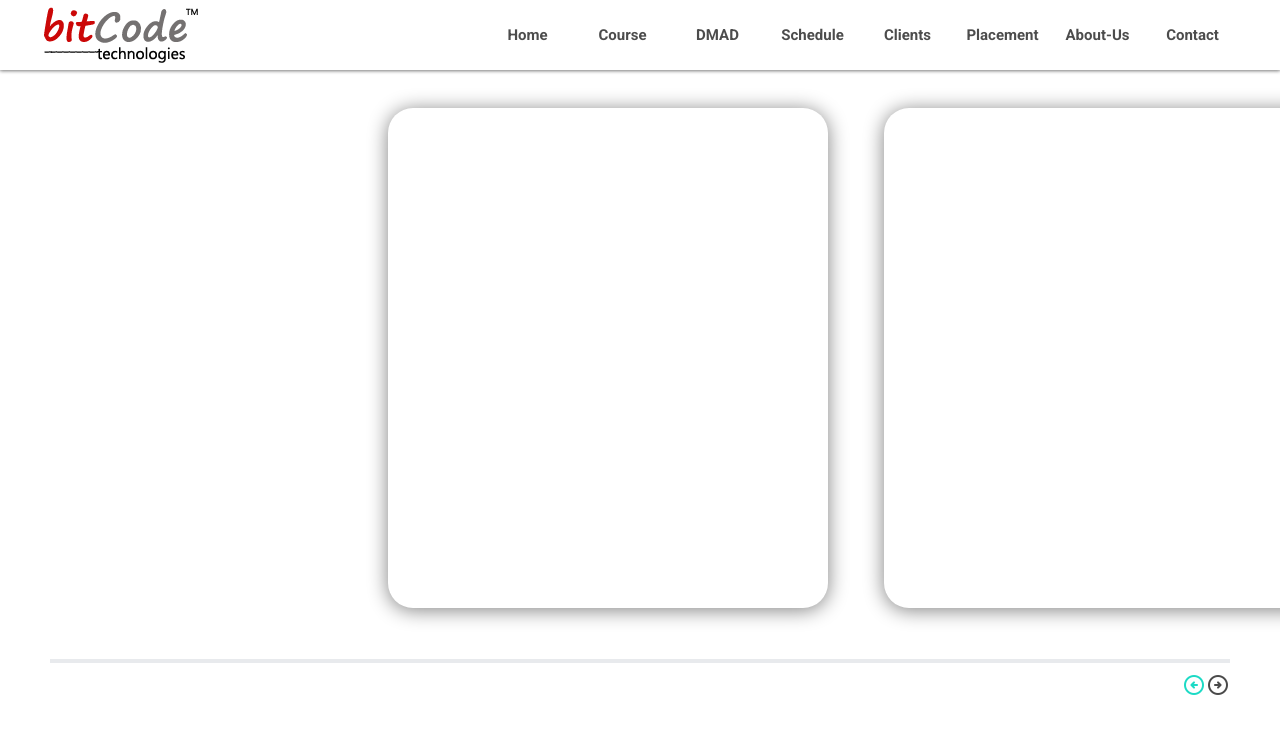
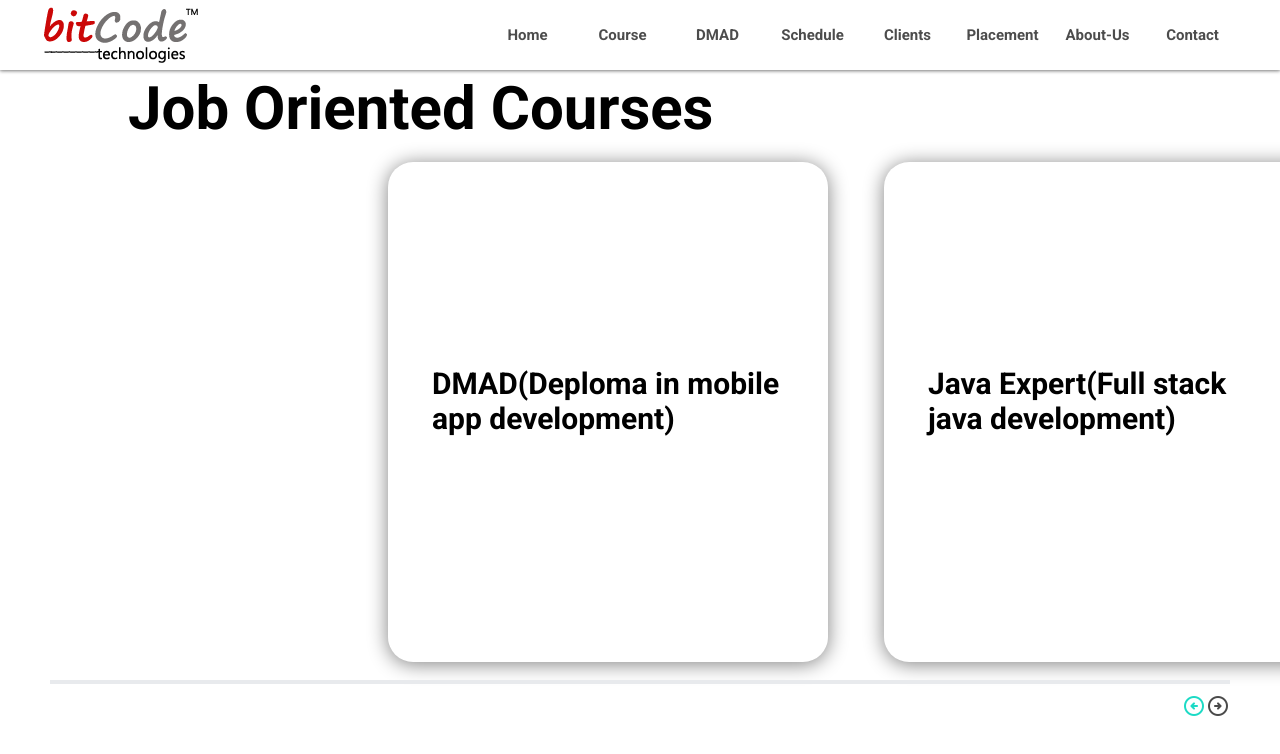
Before and after one commit to PranavJoshi2893/bitcodeProject, an Angular app: page / in a window 1280 px wide. Shown: the top 754 px of the page. Built offline with nearby package versions, Linux system fonts and the light colour scheme.

Commit message:
animation change revision-2

```diff
--- a/src/app/app.module.ts
+++ b/src/app/app.module.ts
@@ -12,6 +12,7 @@ import { CourseComponentComponent } from './main-page/info-page/course-component
 import { AdvantagePageComponent } from './main-page/info-page/advantage-page/advantage-page.component';
 import { ClientAndRecruitersComponent } from './main-page/info-page/client-and-recruiters/client-and-recruiters.component';
 import { CompanyInfoComponent } from './main-page/company-info/company-info.component';
+import { CourseCardComponent } from './main-page/info-page/course-component/course-card/course-card.component';
 
 
 @NgModule({
@@ -25,7 +26,7 @@ import { CompanyInfoComponent } from './main-page/company-info/company-info.comp
     AdvantagePageComponent,
     ClientAndRecruitersComponent,
     CompanyInfoComponent,
-
+    CourseCardComponent,
   ],
   imports: [
     BrowserModule,
--- /dev/null
+++ b/src/app/main-page/info-page/course-component/course-card/course-card.component.css
@@ -0,0 +1,17 @@
+.mainContainer{
+    display: flex;
+    flex-direction: column;
+    width: 80%;
+    height: 80%;
+    margin: 10% auto;
+}
+.header{
+    width: 100%;
+    height:40%;
+}
+.main{
+    width: 100;
+    height: 60%;
+    font-size: 2rem;
+    font-weight: 700;
+}
--- /dev/null
+++ b/src/app/main-page/info-page/course-component/course-card/course-card.component.html
@@ -0,0 +1,6 @@
+<div class="mainContainer">
+    <div class="header"></div>
+    <div class="main">
+        {{course}}
+    </div>
+</div>
--- a/src/app/main-page/info-page/course-component/course-component.component.css
+++ b/src/app/main-page/info-page/course-component/course-component.component.css
@@ -1,30 +1,49 @@
 .mainContainer{
     width: 100vw;
-    height: 80vh;
+    height:min-content;
     margin: 3px auto;
     display: flex;
     flex-direction: column;
     justify-content: space-around;
     overflow-x:hidden;
+}
 
-}
 .cardContainer{
     display: grid;
-    grid-template-columns: repeat(7, 1fr);
-    gap: 20px;
+
     position: relative;
     z-index: -1;
-    transition: all ease-in-out 0.5s
 }
+
 .courseCard{
-    margin: 18px;
-    width: 440px;
-    height: 500px;
     border-radius: 25px;
     box-shadow: 0px 2px 20px grey;
     background-color: white;
+    height: 500px;
+    margin: 18px;
+}
 
+@media screen and (min-width:1024px){
+    .cardContainer{
+        grid-template-columns: repeat(7, 1fr);
+        gap: 20px;
+        transition: all ease-in-out 0.5s;
+    }
+    .courseCard{
+        width: 440px;
+    }
 }
+
+@media screen and (max-width:1023px){
+    .cardContainer{
+        grid-template-columns: repeat(auto-fit, minmax(360px,1fr));
+    }
+    .courseCard{
+        width: minmax(350px,400px);
+    }
+}
+
+
 h1{
     font-size: 4rem;
     width: 1024px;
--- a/src/app/main-page/info-page/course-component/course-component.component.html
+++ b/src/app/main-page/info-page/course-component/course-component.component.html
@@ -1,26 +1,17 @@
 <div class="mainContainer">
-    <!-- <h1>Job Oriented Courses</h1> -->
+    <h1>Job Oriented Courses</h1>
     <div class="cardContainer" [style.left.px]="cardContainerPosition">
         <div class="courseCard">
-
+            <app-course-card [course]="arr[0]"></app-course-card>
         </div>
         <div class="courseCard">
-
+            <app-course-card [course]="arr[2]"></app-course-card>
         </div>
         <div class="courseCard">
-
+            <app-course-card [course]="arr[3]"></app-course-card>
         </div>
         <div class="courseCard">
-
-        </div>
-        <div class="courseCard">
-
-        </div>
-        <div class="courseCard">
-
-        </div>
-        <div class="courseCard">
-
+            <app-course-card [course]="arr[4]"></app-course-card>
         </div>
     </div>
 
--- a/src/app/main-page/info-page/course-component/course-component.component.ts
+++ b/src/app/main-page/info-page/course-component/course-component.component.ts
@@ -7,9 +7,15 @@ import { Component, DoCheck, HostListener} from '@angular/core';
 })
 export class CourseComponentComponent implements DoCheck {
 
+
+
+  arr:string[]=["DMAD(Deploma in mobile app development)","Web Expert(Full stack web Development)","Java Expert(Full stack java development)","Android Expert(Core java,Android)","iExpert(c,c++,Swift,iOS)"];
+
+
+
   percentage:number=0;
   counter=0;
-  cardNumber:number=6;
+  cardNumber:number=3;
   devision:number=100/this.cardNumber;
 
 
@@ -28,8 +34,11 @@ export class CourseComponentComponent implements DoCheck {
     if(this.getScreenWidth>=1280){
       this.cardContainerPosition=(this.getScreenWidth-1180)/2;
     }
+    else if(this.getScreenWidth>=1024 && this.getScreenWidth<=1279 ){
+      this.cardContainerPosition=(this.getScreenWidth-1024)/2;
+    }
     else{
-      this.cardContainerPosition=(this.getScreenWidth-1024)/2;
+      this.cardContainerPosition=0;
     }
 
   }
@@ -57,8 +66,8 @@ export class CourseComponentComponent implements DoCheck {
 
 
     this.counter++;
-    if(this.counter>6){
-      this.counter=6;
+    if(this.counter>3){
+      this.counter=3;
     }
     else{
       this.cardContainerPosition-=496;
```
Also changed, not shown: src/app/main-page/info-page/course-component/course-card/course-card.component.ts (added, +13 -0 lines), 1 other file (tests, documents, lock files or other folders).
